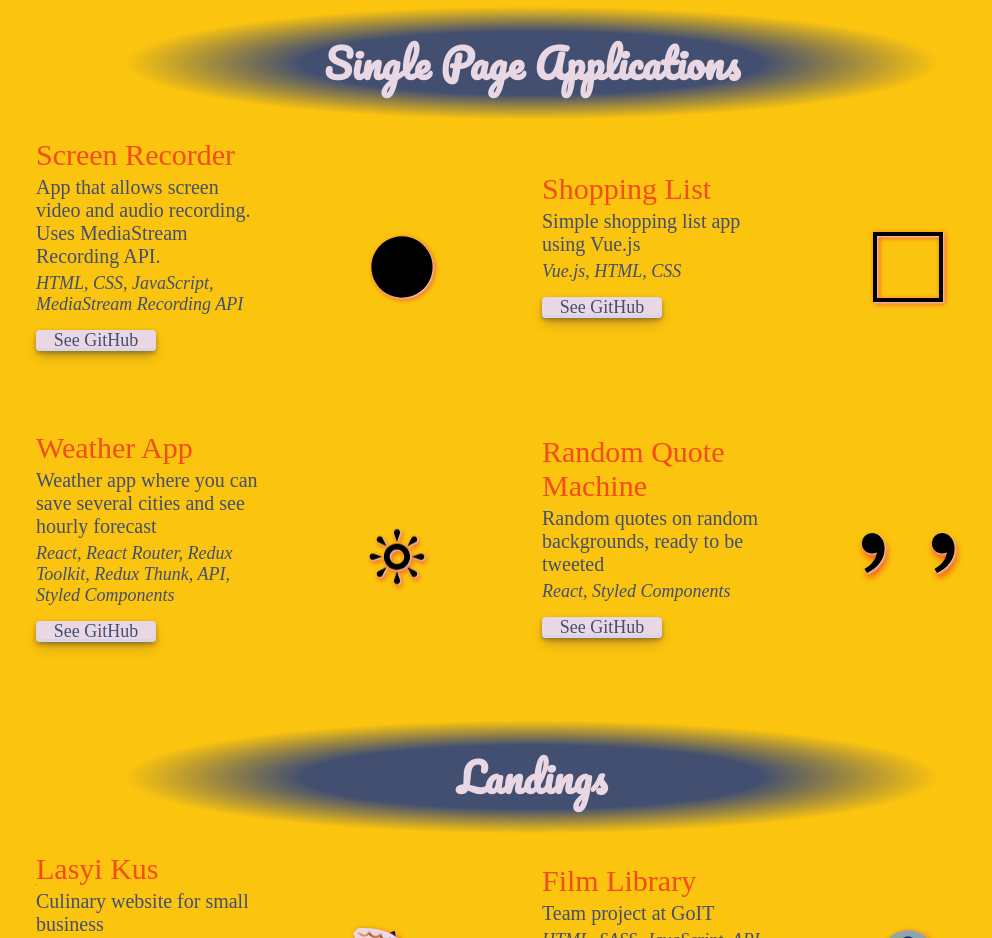
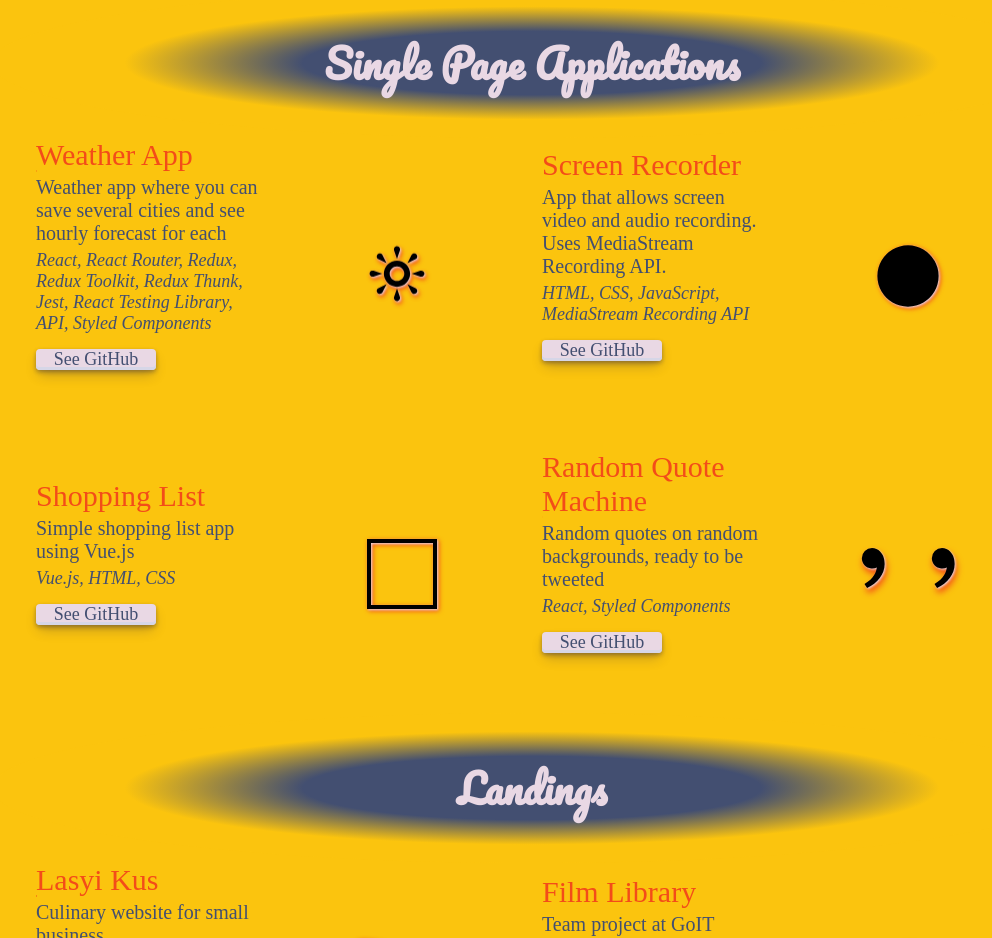
Before and after one commit to InnaForkert/portfolio, a React (Create React App) app: page / in a window 1280 px wide. Shown: the part 880-1818 px from the top of the page, without its empty margins (108-1100 px from the left). Built offline with nearby package versions, Linux system fonts and the light colour scheme; a web font is replaced by a local one.

Commit message:
add: weather project

```diff
--- a/src/data/projects.js
+++ b/src/data/projects.js
@@ -58,6 +58,17 @@ export const categories = [
   {
     "Single Page Applications": [
       {
+        name: "Weather App",
+        description:
+          "Weather app where you can save several cities and see hourly forecast for each",
+        tech: "React, React Router, Redux, Redux Toolkit, Redux Thunk, Jest, React Testing Library, API, Styled Components",
+        link: "https://innaforkert.github.io/weather/",
+        git: "https://github.com/InnaForkert/weather",
+        ready: true,
+        icon: <Rain />,
+        icon2: <Sun />,
+      },
+      {
         name: "Screen Recorder",
         description:
           "App that allows screen video and audio recording. Uses MediaStream Recording API.",
@@ -75,17 +86,6 @@ export const categories = [
         git: "https://github.com/InnaForkert/vue-shopping-list",
         ready: true,
         icon: <Tick />,
-      },
-      {
-        name: "Weather App",
-        description:
-          "Weather app where you can save several cities and see hourly forecast",
-        tech: "React, React Router, Redux Toolkit, Redux Thunk, API, Styled Components",
-        link: "https://myweather16.netlify.app/",
-        git: "https://github.com/InnaForkert/Weather-App",
-        ready: true,
-        icon: <Rain />,
-        icon2: <Sun />,
       },
       {
         name: "Random Quote Machine",
```
